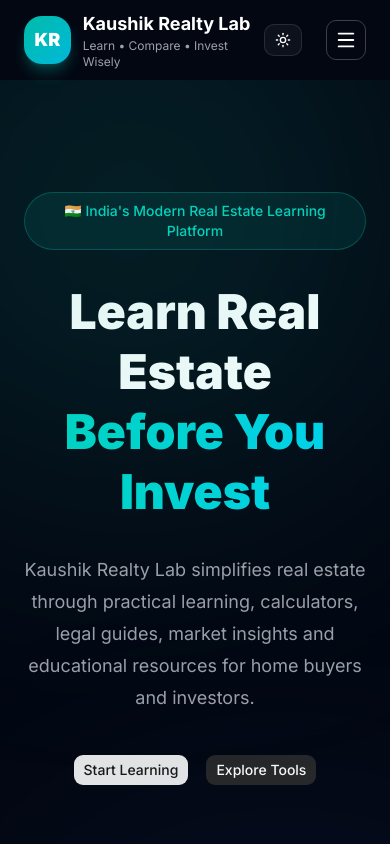
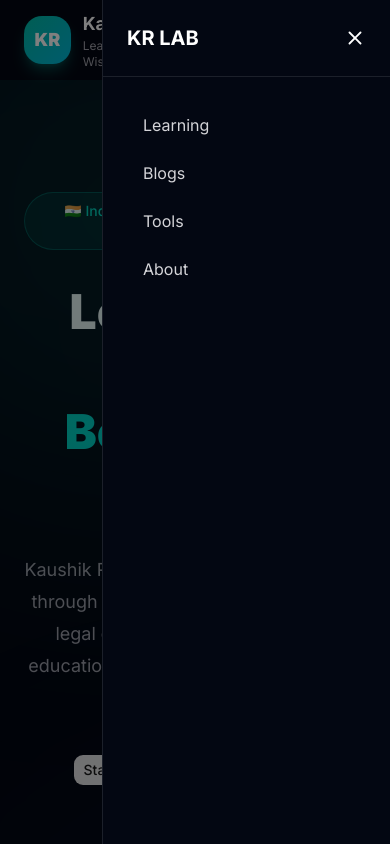
Before and after one commit to Ragnarokthor/kaushik-realty-lab, a Next.js app: page / in a window 390 px wide. Both pictures are taken after a click on the button 346 px from the left and 40 px from the top of the page. Shown: the top 844 px of the page. Built offline with nearby package versions, Linux system fonts and the light colour scheme.

Commit message:
feat(navbar): add mobile navigation drawer

```diff
--- /dev/null
+++ b/src/components/layout/MobileMenu.tsx
@@ -0,0 +1,59 @@
+"use client";
+
+import Link from "next/link";
+import { X } from "lucide-react";
+import { navigation } from "@/config/navigation";
+
+type MobileMenuProps = {
+  open: boolean;
+  onClose: () => void;
+};
+
+export default function MobileMenu({
+  open,
+  onClose,
+}: MobileMenuProps) {
+  return (
+    <>
+      {/* Overlay */}
+      <div
+        onClick={onClose}
+        className={`fixed inset-0 z-40 bg-black/50 transition-opacity duration-300 ${
+          open
+            ? "opacity-100"
+            : "pointer-events-none opacity-0"
+        }`}
+      />
+
+      {/* Drawer */}
+      <aside
+        className={`fixed right-0 top-0 z-50 h-full w-72 bg-[#030712] border-l border-white/10 transition-transform duration-300 ${
+          open ? "translate-x-0" : "translate-x-full"
+        }`}
+      >
+        <div className="flex items-center justify-between border-b border-white/10 p-6">
+          <h2 className="text-xl font-bold text-white">
+            KR LAB
+          </h2>
+
+          <button onClick={onClose}>
+            <X className="text-white" size={22} />
+          </button>
+        </div>
+
+        <nav className="flex flex-col p-6">
+          {navigation.map((item) => (
+            <Link
+              key={item.title}
+              href={item.href}
+              onClick={onClose}
+              className="rounded-lg px-4 py-3 text-zinc-300 transition hover:bg-white/5 hover:text-teal-400"
+            >
+              {item.title}
+            </Link>
+          ))}
+        </nav>
+      </aside>
+    </>
+  );
+}
--- a/src/components/layout/Navbar.tsx
+++ b/src/components/layout/Navbar.tsx
@@ -13,10 +13,13 @@
 import { navigation } from "@/config/navigation";
 import { ROUTES } from "@/constants/routes";
 import { usePathname } from "next/navigation";
+import { useState } from "react";
+import MobileMenu from "./MobileMenu";
 
 export default function Navbar() {
   const isScrolled = useScroll();
   const pathname = usePathname();
+  const [menuOpen, setMenuOpen] = useState(false);
   return (
     <header
   className={clsx(
@@ -58,13 +61,18 @@
 </Link>
 
           <button
-            type="button"
-            className="rounded-lg border border-zinc-700 p-2 md:hidden"
-          >
-            <Menu size={22} />
-          </button>
+  type="button"
+  onClick={() => setMenuOpen(true)}
+  className="rounded-lg border border-zinc-700 p-2 md:hidden"
+>
+  <Menu size={22} />
+</button>
         </div>
       </Container>
+      <MobileMenu
+  open={menuOpen}
+  onClose={() => setMenuOpen(false)}
+/>
     </header>
   );
 }
```
